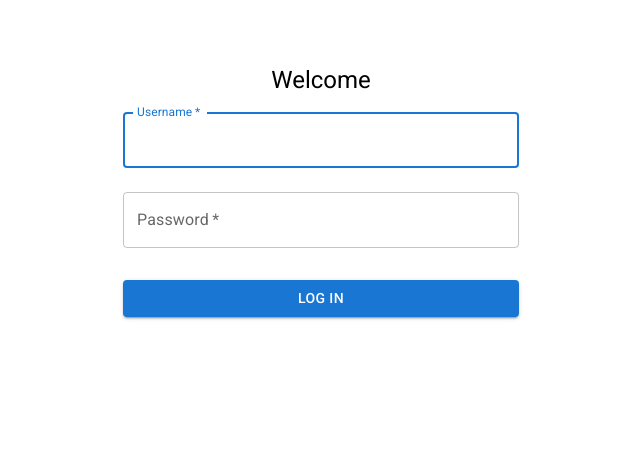
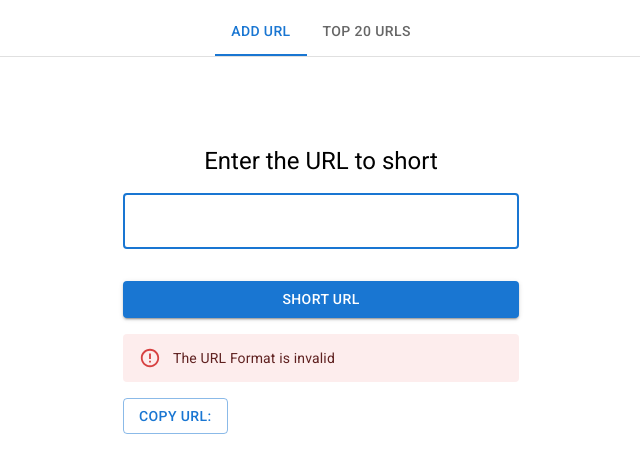
Before and after one commit to kevlg/url-shortener-reactjs, a React (Create React App) app: page / in a window 1280 px wide. Shown: the top 472 px of the page, without its empty margins (319-959 px from the left). Built offline with nearby package versions, Linux system fonts and the light colour scheme.

Commit message:
Add URL form mockup

```diff
--- a/src/App.tsx
+++ b/src/App.tsx
@@ -1,11 +1,12 @@
 import * as React from 'react';
 import Login from './components/Login';
+import Dashboard from "./components/Dashboard";
 
 class App extends React.Component<{}, {}> {
 	render() {
 
 		return (
-			<Login />
+			<Dashboard />
 		);
 	}
 
--- /dev/null
+++ b/src/components/AddURLForm.tsx
@@ -0,0 +1,56 @@
+import * as React from "react";
+import { createTheme, ThemeProvider } from '@mui/material/styles';
+
+import TextField from '@mui/material/TextField';
+import Container from '@mui/material/Container';
+import Button from '@mui/material/Button';
+import Box from '@mui/material/Box';
+import Alert from '@mui/material/Alert';
+import Typography from '@mui/material/Typography';
+
+const theme = createTheme();
+
+const AddURLForm = () => {
+    return (
+        <ThemeProvider theme={theme}>
+        <Container component="main" maxWidth="xs">
+            <Box component="form" noValidate sx={{
+                marginTop: 8,
+                display: 'flex',
+                flexDirection: 'column',
+                alignItems: 'center',
+            }}>
+                <Typography component="h1" variant="h5">
+                    Enter the URL to short
+                </Typography>
+                <TextField
+                    margin="normal"
+                    required
+                    fullWidth
+                    id="url"
+                    name="url"
+                    autoComplete="url"
+                    type="text"
+                    autoFocus
+                />
+                <Button
+                    type="submit"
+                    fullWidth
+                    variant="contained"
+                    sx={{ mt: 3, mb: 2 }}
+                >
+                    Short URL
+                </Button>
+            </Box>
+            <Box>
+                <Alert severity="error">The URL Format is invalid</Alert>
+            </Box>
+            <Box sx={{ mt: 2 }}>
+                <Button variant="outlined">Copy URL: </Button>
+            </Box>
+        </Container>
+        </ThemeProvider>
+    );
+};
+
+export default AddURLForm;
--- /dev/null
+++ b/src/components/Dashboard.tsx
@@ -0,0 +1,71 @@
+import * as React from "react";
+import { useState } from "react";
+import PropTypes from 'prop-types';
+
+import Container from '@mui/material/Container';
+import { createTheme, ThemeProvider } from '@mui/material/styles';
+import Tabs from '@mui/material/Tabs';
+import Tab from '@mui/material/Tab';
+import Box from '@mui/material/Box';
+
+import AddURLForm from "./AddURLForm";
+
+const theme = createTheme();
+
+function TabPanel(props: {
+    children: React.ReactNode,
+    value: number,
+    index: number
+}) {
+    const { children, value, index, ...other } = props;
+
+    return (
+      <div
+        role="tabpanel"
+        hidden={value !== index}
+        id={`simple-tabpanel-${index}`}
+        {...other}
+      >
+        {value === index && (
+          <Box sx={{ p: 3 }}>
+            {children}
+          </Box>
+        )}
+      </div>
+    );
+  }
+
+TabPanel.propTypes = {
+children: PropTypes.node,
+index: PropTypes.number.isRequired,
+value: PropTypes.number.isRequired,
+};
+
+const Dashboard = () => {
+  const [value, setValue] = useState(0);
+
+  const handleChange = (event: React.SyntheticEvent, newValue: number) => {
+    setValue(newValue);
+  };
+
+    return (
+        <ThemeProvider theme={theme}>
+            <Container component="main">
+                <Box sx={{ borderBottom: 1, borderColor: 'divider' }}>
+                    <Tabs value={value} onChange={handleChange} centered>
+                        <Tab label="ADD URL" />
+                        <Tab label="TOP 20 URLS" />
+                    </Tabs>
+                </Box>
+                <TabPanel value={value} index={0}>
+                    <AddURLForm />
+                </TabPanel>
+                <TabPanel value={value} index={1}>
+                    Item Two
+                </TabPanel>
+            </Container>
+        </ThemeProvider>
+    );
+};
+
+export default Dashboard;
```
